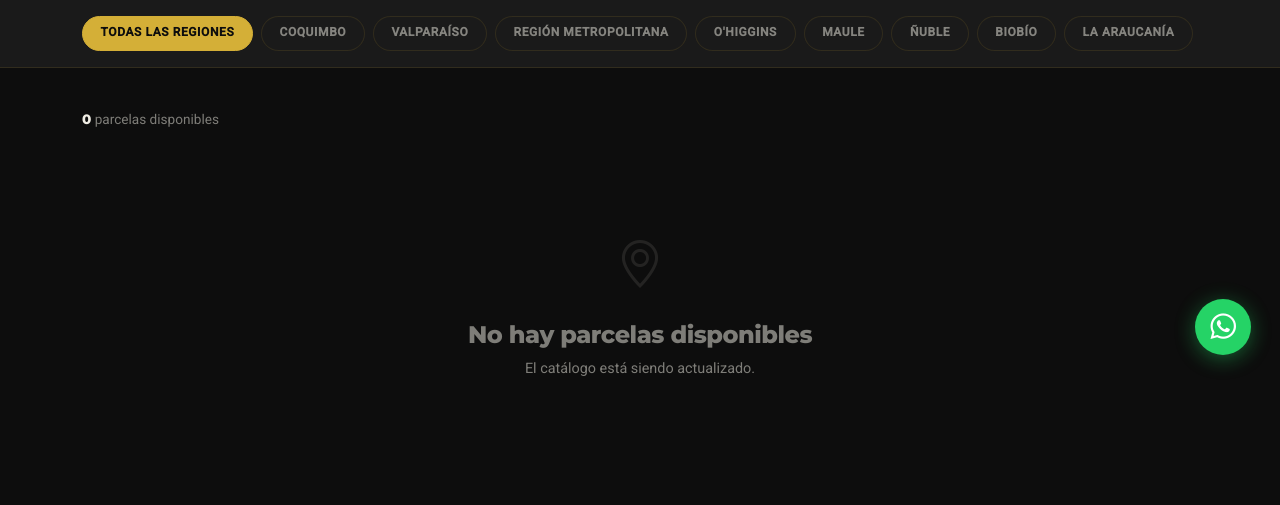
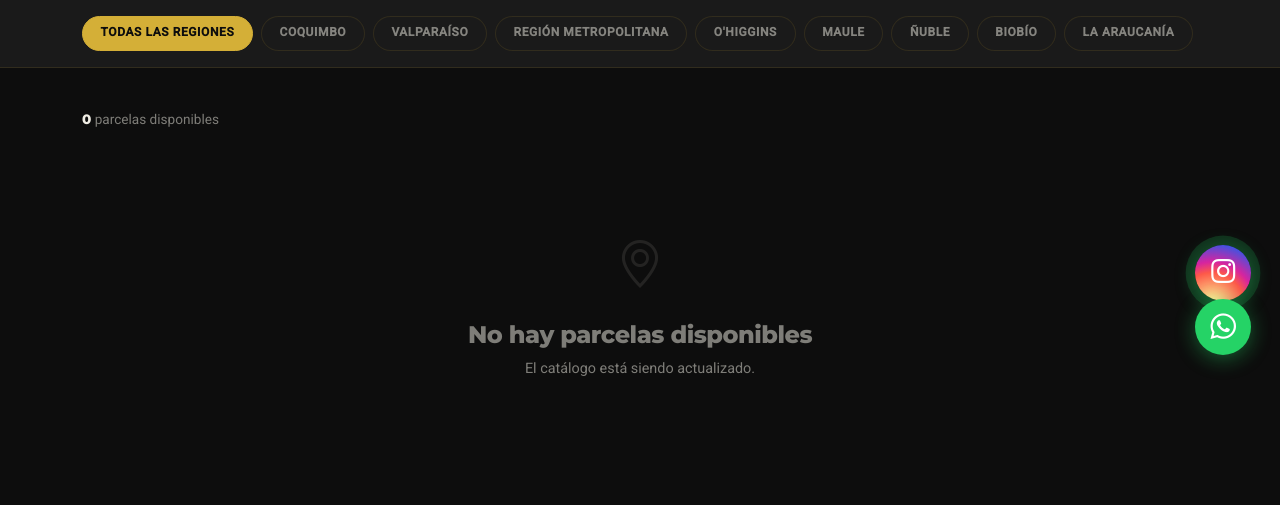
Before and after one commit to GoGo-DevS/puntoparcelas, a Django app: page /catalogo/ in a window 1280 px wide. Shown: the part 416-921 px from the top of the page. Run offline with Django 5.2, Linux system fonts and the light colour scheme; data that the repository does not hold is empty.

Commit message:
feat: boton flotante Instagram (encima del WhatsApp)
Gradiente Instagram real, mismo pulso que WA con delay 0.6s.
Apunta a instagram.com/punto_parcelas/

Co-Authored-By: Claude Sonnet 4.6 <noreply@anthropic.com>

```diff
--- a/core/templates/core/base.html
+++ b/core/templates/core/base.html
@@ -301,17 +301,20 @@
     }
     .footer-social a:hover { border-color: var(--pp-gold); color: var(--pp-gold); background: rgba(212,175,55,.1); }
 
-    /* ── WA FLOAT ── */
-    .wa-float {
-      position: fixed; bottom: 1.8rem; right: 1.8rem; z-index: 999;
+    /* ── FLOAT BUTTONS ── */
+    .wa-float, .ig-float {
+      position: fixed; right: 1.8rem; z-index: 999;
       width: 56px; height: 56px; border-radius: 50%;
-      background: #25D366; display: flex; align-items: center; justify-content: center;
-      box-shadow: 0 4px 20px rgba(37,211,102,.4);
+      display: flex; align-items: center; justify-content: center;
       transition: transform var(--pp-tr), box-shadow var(--pp-tr);
       text-decoration: none;
     }
+    .wa-float { bottom: 1.8rem; background: #25D366; box-shadow: 0 4px 20px rgba(37,211,102,.4); }
     .wa-float:hover { transform: scale(1.08); box-shadow: 0 6px 28px rgba(37,211,102,.55); }
     .wa-float i { color: #fff; font-size: 1.6rem; }
+    .ig-float { bottom: 5.2rem; background: radial-gradient(circle at 30% 107%, #fdf497 0%, #fdf497 5%, #fd5949 45%, #d6249f 60%, #285AEB 90%); box-shadow: 0 4px 20px rgba(214,36,159,.4); }
+    .ig-float:hover { transform: scale(1.08); box-shadow: 0 6px 28px rgba(214,36,159,.55); }
+    .ig-float i { color: #fff; font-size: 1.5rem; }
     @media (min-width: 768px) { .footer-bottom-row { padding-right: 5rem; } }
 
     /* ── FORM FIELDS ── */
@@ -396,6 +399,7 @@
 
     /* WA floating pulse */
     .wa-float { animation: ppWaPulse 2.6s ease-in-out infinite; }
+    .ig-float { animation: ppWaPulse 2.6s ease-in-out infinite .6s; }
 
     /* Gold shimmer on hover for section eyebrows */
     .section-eyebrow {
@@ -563,7 +567,10 @@
   </div>
 </footer>
 
-<!-- WA Float -->
+<!-- Float buttons -->
+<a href="https://www.instagram.com/punto_parcelas/" class="ig-float" target="_blank" rel="noopener" title="Instagram">
+  <i class="bi bi-instagram"></i>
+</a>
 <a href="{{ WA_LINK }}" class="wa-float" target="_blank" title="WhatsApp">
   <i class="bi bi-whatsapp"></i>
 </a>
```
